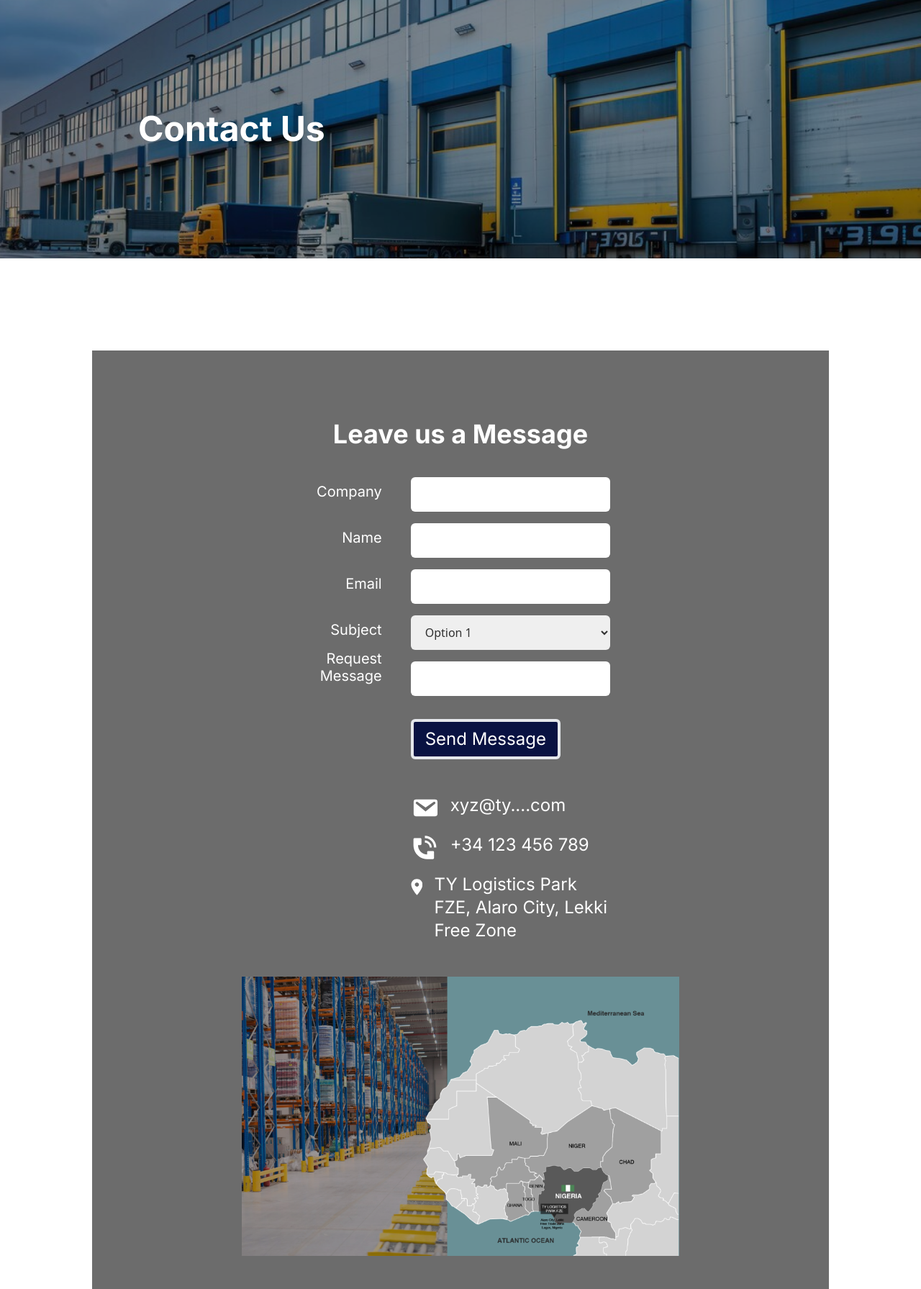
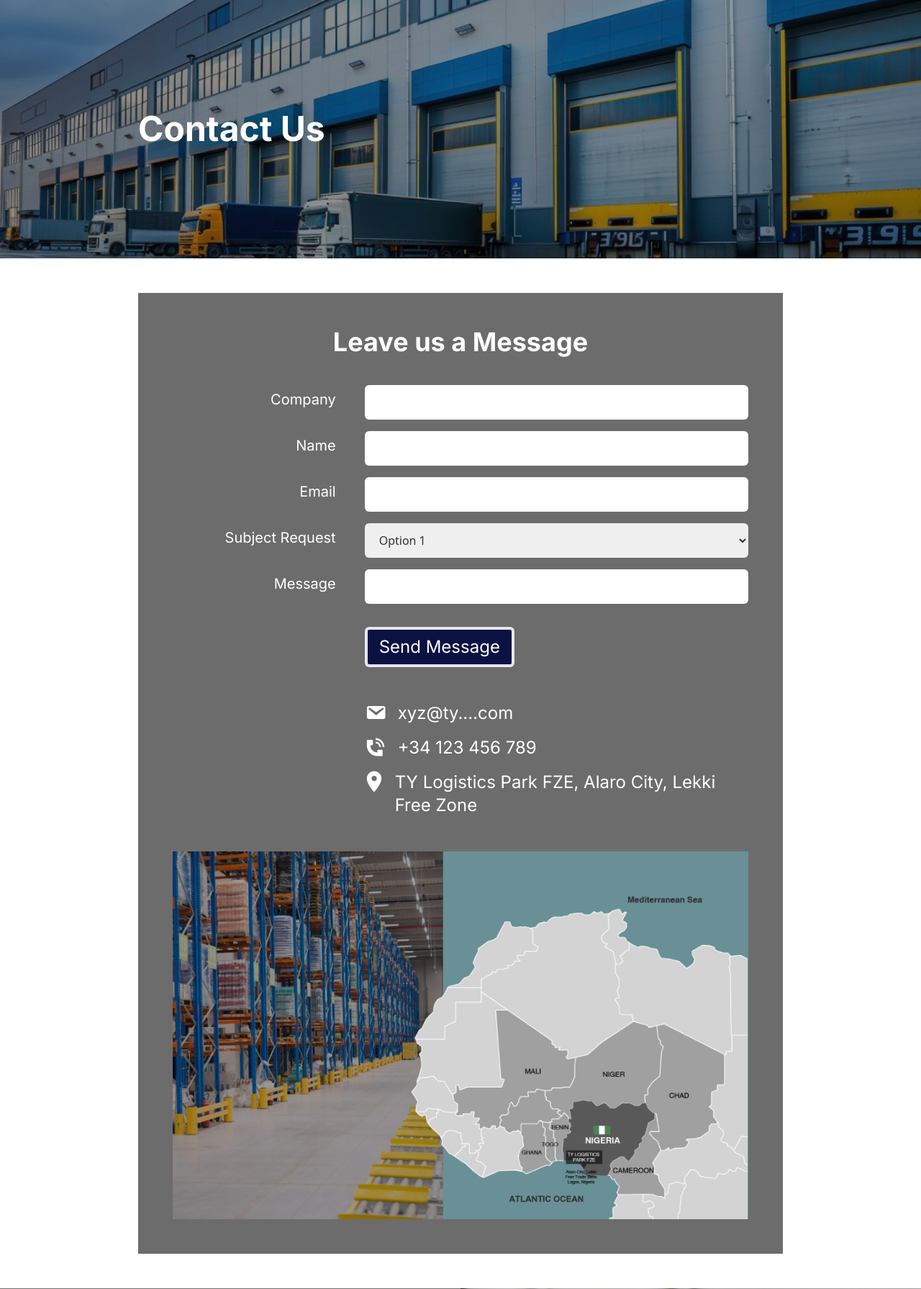
Before and after one commit to GlennOnyango/static_logistics, a PHP site: page /contact-us/ in a window 1280 px wide. Shown: the part 89-1880 px from the top of the page at 72% size. Run offline with PHP 8.4, Linux system fonts and the light colour scheme; some libraries are stand-ins or nearby versions; grey boxes are pictures that could not be loaded.

Commit message:
mobile version of contact us

```diff
--- a/src/contact-us/index.html
+++ b/src/contact-us/index.html
@@ -103,11 +103,11 @@
 
       <!--Free Zone Operations-->
 
-      <section class="p-32">
+      <section class="px-10 md:px-24 lg:px-36 xl:px-48 py-12">
         <section
-          class="min-h-[55vh] bg-gray_background text-white grid grid-cols-2 justify-center items-center py-24 px-10 md:px-52"
+          class="min-h-[55vh] bg-gray_background text-white grid grid-cols-2 p-4 md:p-12"
         >
-          <form class="col-span-2 grid grid-cols-3 px-24">
+          <form class="col-span-2 grid grid-cols-3">
             <h1
               class="font-inter text-4xl font-bold text-center mb-10 col-span-3"
             >
@@ -116,50 +116,50 @@
 
             <label
               for="name"
-              class="font-inter text-xl text-end h-12 col-span-1 leading-10 pr-10"
+              class="font-inter text-xl text-start md:text-end h-12 col-span-3 md:col-span-1 leading-10 pr-10"
             >
               Company
             </label>
             <input
               type="text"
               id="name"
-              class="h-12 rounded-md col-span-2 mb-4 px-4 text-dark_background"
+              class="h-12 rounded-md col-span-3 md:col-span-2 mb-4 px-4 text-dark_background"
             />
 
             <label
               for="name"
-              class="font-inter text-xl text-end h-12 col-span-1 leading-10 pr-10"
+              class="font-inter text-xl text-start md:text-end h-12 col-span-3 md:col-span-1 leading-10 pr-10"
             >
               Name
             </label>
             <input
               type="text"
               id="name"
-              class="h-12 rounded-md col-span-2 mb-4 px-4 text-dark_background"
+              class="h-12 rounded-md col-span-3 md:col-span-2 mb-4 px-4 text-dark_background"
             />
 
             <label
               for="name"
-              class="font-inter text-xl text-end h-12 col-span-1 leading-10 pr-10"
+              class="font-inter text-xl text-start md:text-end h-12 col-span-3 md:col-span-1 leading-10 pr-10"
             >
               Email
             </label>
             <input
               type="text"
               id="name"
-              class="h-12 rounded-md mb-4 col-span-2 px-4 text-dark_background"
+              class="h-12 rounded-md col-span-3 md:col-span-2 mb-4 px-4 text-dark_background"
             />
 
             <label
               for="name"
-              class="font-inter text-xl text-end h-12 col-span-1 leading-10 pr-10"
+              class="font-inter text-xl text-start md:text-end h-12 col-span-3 md:col-span-1 leading-10 pr-10"
             >
               Subject Request
             </label>
             <select
               name=""
               id=""
-              class="h-12 rounded-md mb-4 col-span-2 px-4 text-dark_background"
+              class="h-12 rounded-md col-span-3 md:col-span-2 mb-4 px-4 text-dark_background"
             >
               <option value="1">Option 1</option>
               <option value="2">Option 2</option>
@@ -168,27 +168,27 @@
 
             <label
               for="name"
-              class="font-inter text-xl text-end h-12 col-span-1 leading-10 pr-10"
+              class="font-inter text-xl text-start md:text-end h-12 col-span-3 md:col-span-1 leading-10 pr-10"
             >
               Message
             </label>
             <input
               type="text"
               id="name"
-              class="h-12 rounded-md text-dark_background mb-4 px-4 col-span-2"
+              class="h-12 rounded-md col-span-3 md:col-span-2 mb-4 px-4 text-dark_background"
             />
 
             <button
-              class="bg-blue_background text-2xl font-inter px-4 py-2 border-4 w-fit h-fit rounded-md col-start-2 col-span-2 mt-4 mb-12"
+              class="bg-blue_background text-2xl font-inter px-4 py-2 border-4 w-fit h-fit rounded-md md:col-start-2 md:col-span-2 col-span-3 mt-4 mb-12"
             >
               Send Message
             </button>
 
-            <ul class="space-y-4 col-start-2 col-span-2">
+            <ul class="space-y-4 md:col-start-2 col-span-3 md:col-span-2">
               <li class="flex flex-row gap-4">
                 <svg
-                  width="39"
-                  height="39"
+                  width="30"
+                  height="30"
                   viewBox="0 0 39 39"
                   fill="none"
                   xmlns="http://www.w3.org/2000/svg"
@@ -203,8 +203,8 @@
               </li>
               <li class="flex flex-row gap-4">
                 <svg
-                  width="39"
-                  height="39"
+                  width="30"
+                  height="30"
                   viewBox="0 0 42 43"
                   fill="none"
                   xmlns="http://www.w3.org/2000/svg"
@@ -223,8 +223,8 @@
 
               <li class="flex flex-row gap-4">
                 <svg
-                  width="39"
-                  height="39"
+                  width="30"
+                  height="30"
                   viewBox="0 0 26 36"
                   fill="none"
                   xmlns="http://www.w3.org/2000/svg"
--- a/src/output.css
+++ b/src/output.css
@@ -716,6 +716,18 @@ video {
   margin-top: 3rem;
 }
 
+.ml-12 {
+  margin-left: 3rem;
+}
+
+.ml-24 {
+  margin-left: 6rem;
+}
+
+.ml-36 {
+  margin-left: 9rem;
+}
+
 .flex {
   display: flex;
 }
@@ -816,6 +828,10 @@ video {
 
 .w-full {
   width: 100%;
+}
+
+.min-w-full {
+  min-width: 100%;
 }
 
 .max-w-full {
@@ -1013,6 +1029,18 @@ video {
   padding: 8rem;
 }
 
+.p-24 {
+  padding: 6rem;
+}
+
+.p-12 {
+  padding: 3rem;
+}
+
+.p-3 {
+  padding: 0.75rem;
+}
+
 .px-10 {
   padding-left: 2.5rem;
   padding-right: 2.5rem;
@@ -1105,6 +1133,10 @@ video {
 
 .pt-14 {
   padding-top: 3.5rem;
+}
+
+.pt-4 {
+  padding-top: 1rem;
 }
 
 .text-center {
@@ -1417,6 +1449,14 @@ video {
     grid-column: span 1 / span 1;
   }
 
+  .md\:col-span-2 {
+    grid-column: span 2 / span 2;
+  }
+
+  .md\:col-start-2 {
+    grid-column-start: 2;
+  }
+
   .md\:row-span-2 {
     grid-row: span 2 / span 2;
   }
@@ -1451,6 +1491,14 @@ video {
 
   .md\:gap-12 {
     gap: 3rem;
+  }
+
+  .md\:p-32 {
+    padding: 8rem;
+  }
+
+  .md\:p-12 {
+    padding: 3rem;
   }
 
   .md\:px-24 {
@@ -1472,6 +1520,10 @@ video {
     padding-left: 13rem;
     padding-right: 13rem;
   }
+
+  .md\:text-end {
+    text-align: end;
+  }
 }
 
 @media (min-width: 1024px) {
@@ -1564,6 +1616,11 @@ video {
     padding-bottom: 9rem;
   }
 
+  .lg\:px-24 {
+    padding-left: 6rem;
+    padding-right: 6rem;
+  }
+
   .lg\:text-start {
     text-align: start;
   }
```
